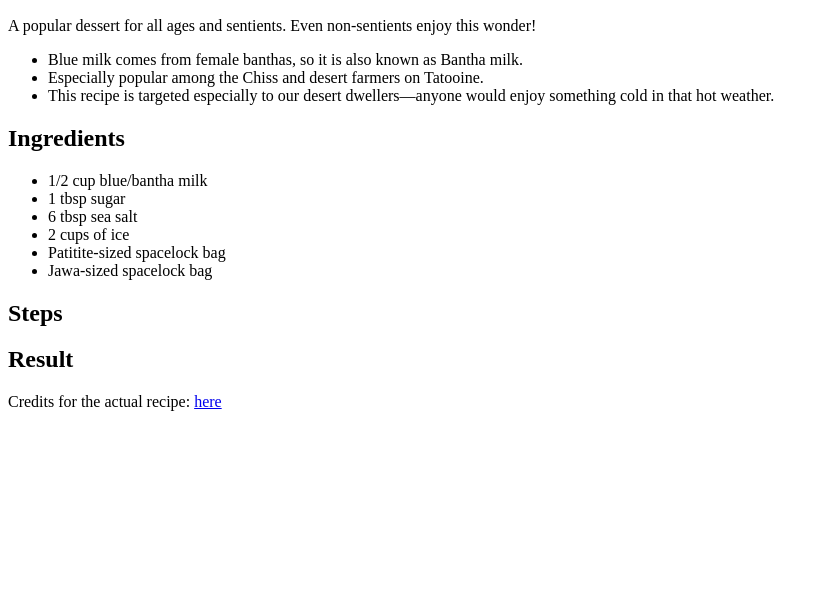
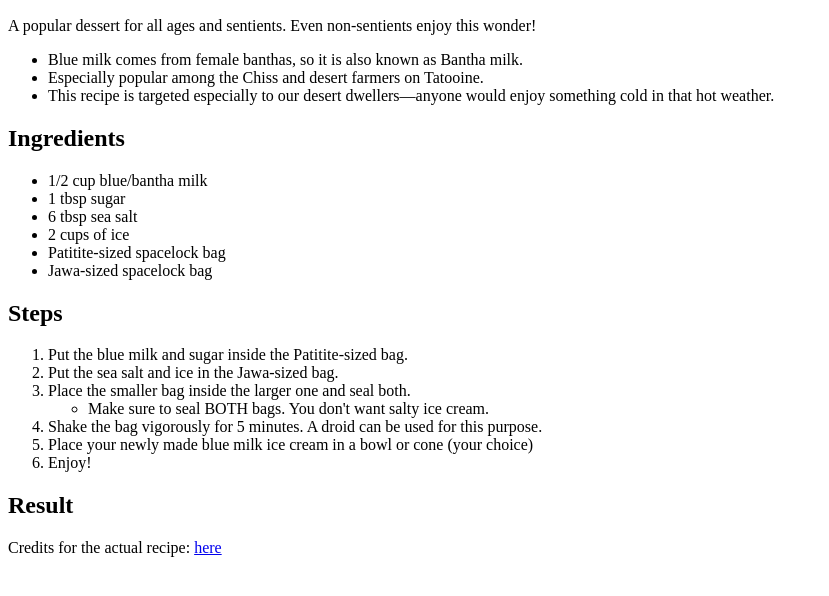
Before and after one commit to gladecies/odin-recipes, a plain HTML site: page recipes/blue-milk-ice-cream.html in a window 1280 px wide. Shown: the part 110-706 px from the top of the page, without its empty margins (0-829 px from the left). Drawn offline with Linux system fonts and the light colour scheme.

Commit message:
Add text for Steps subheading

```diff
--- a/recipes/blue-milk-ice-cream.html
+++ b/recipes/blue-milk-ice-cream.html
@@ -25,7 +25,18 @@
             <li>Jawa-sized spacelock bag</li>
         </ul>
         <h2>Steps</h2>
+        <ol>
+            <li>Put the blue milk and sugar inside the Patitite-sized bag.</li>
+            <li>Put the sea salt and ice in the Jawa-sized bag.</li>
+            <li>Place the smaller bag inside the larger one and seal both.
+                <ul><li>Make sure to seal BOTH bags. You don't want salty ice cream.</li></ul>
+            </li>
+            <li>Shake the bag vigorously for 5 minutes. A droid can be used for this purpose.</li>
+            <li>Place your newly made blue milk ice cream in a bowl or cone (your choice)</li>
+            <li>Enjoy!</li>
+        </ol>
         <h2>Result</h2>
+
         <p>Credits for the actual recipe: <a href="https://4sonrus.com/5-minute-ice-cream-in-a-bag/">here</a></p>
     </body>
 
```
